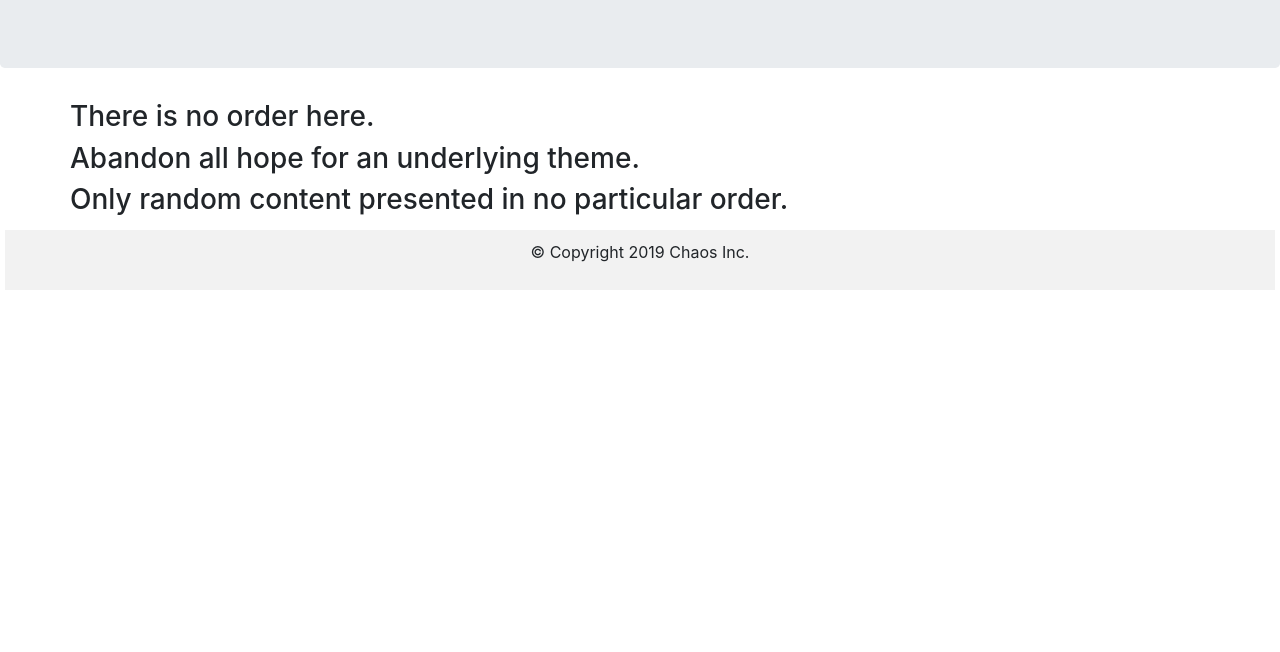
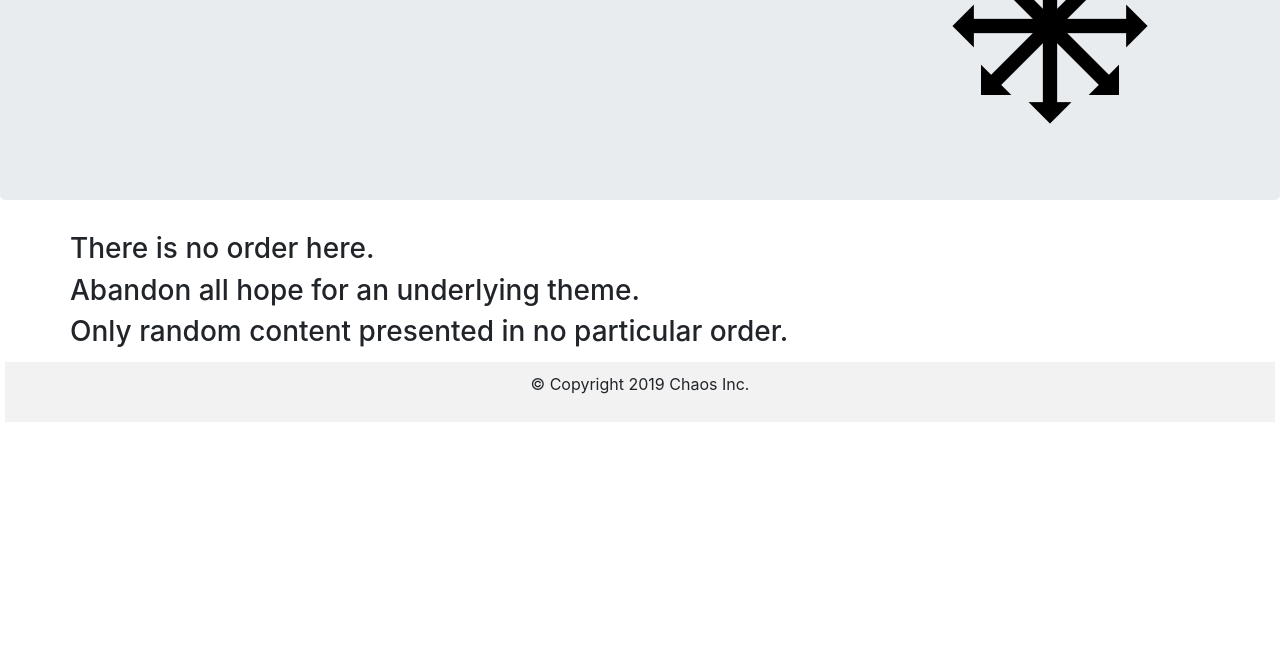
Before and after one commit to markculp0/bootstrap, a plain HTML site: page 2_chaos/index.html in a window 1280 px wide. Shown: the part 148-800 px from the top of the page. Drawn offline with nearby package versions, Linux system fonts and the light colour scheme.

Commit message:
chaos star

```diff
--- a/2_chaos/index.html
+++ b/2_chaos/index.html
@@ -17,14 +17,21 @@
 
 <body>
 
-
   <!-- Header -->
   <header class="jumbotron">
     <div class="container">
       <div class="row row-header">
+
         <div class="col-12 col-sm-9">
           <h1>Welcome to Chaos.</h1>
         </div>
+
+        <div class="col col-sm-3">
+          <div class="media">
+            <img src="img/chaos_star.png" class="d-flex mr-3 align-self-center" alt="Chaos Star">
+          </div>
+        </div>
+
       </div>  <!-- end row row-header -->
     </div>  <!-- end container header -->
   </header>
```
Also changed, not shown: 2_chaos/img/chaos_star.png (added).
